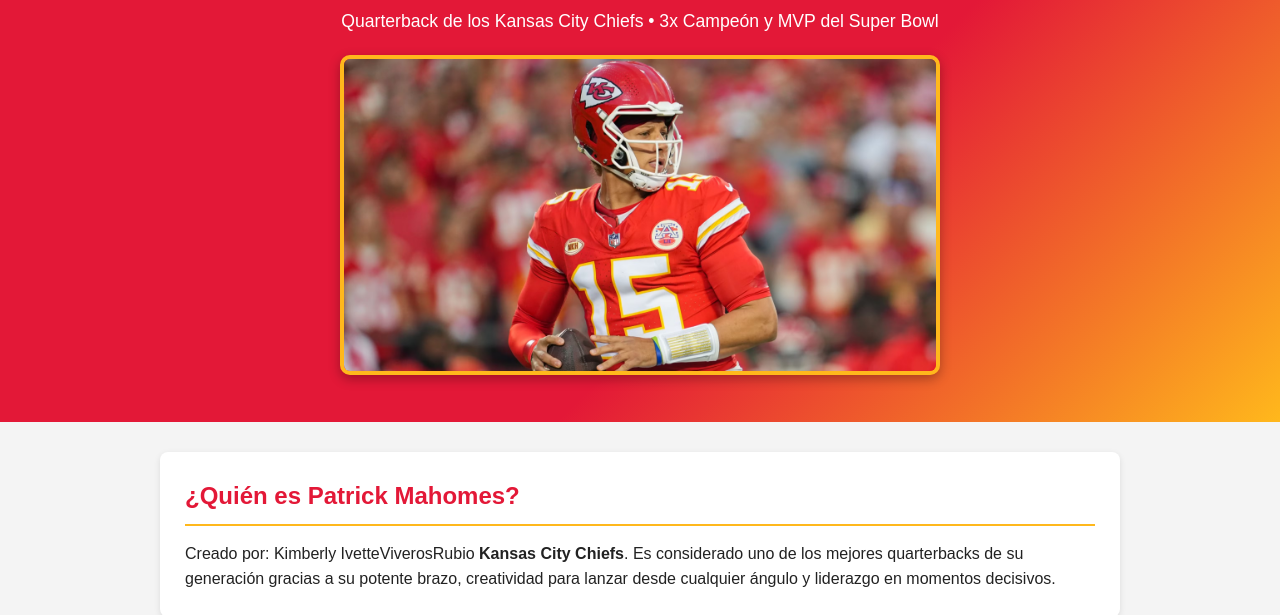
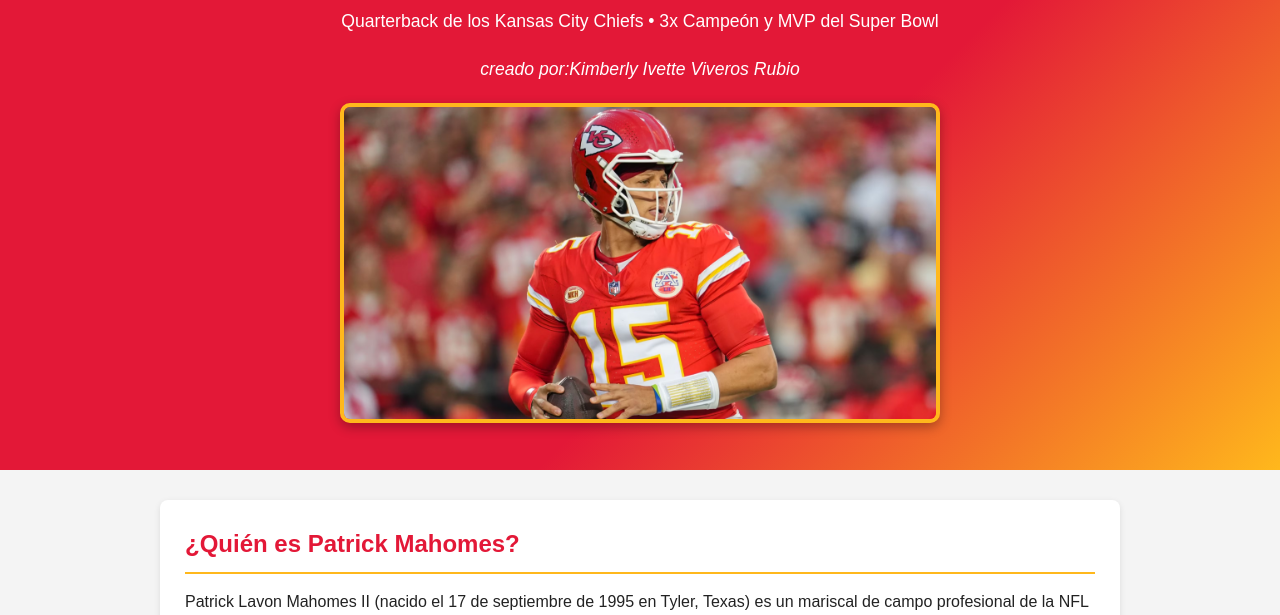
Before and after one commit to kimi02-ops/patrick-mahomes, a plain HTML site: page index.html in a window 1280 px wide. Shown: the part 175-790 px from the top of the page. Drawn offline with Linux system fonts and the light colour scheme.

Commit message:
Update index.html

```diff
--- a/index.html
+++ b/index.html
@@ -234,6 +234,7 @@
   <header id="inicio">
     <h1>Patrick Mahomes #15</h1>
     <p>Quarterback de los Kansas City Chiefs • 3x Campeón y MVP del Super Bowl</p>
+    <p><em>creado por:Kimberly Ivette Viveros Rubio</em></p>
     <img
       src="a.avif">
   </header>
@@ -241,7 +242,7 @@
   <div class="contenedor">
     <section>
       <h2>¿Quién es Patrick Mahomes?</h2>
-      <p>Creado por: Kimberly IvetteViverosRubio <strong>Kansas City Chiefs</strong>. Es considerado uno de los mejores quarterbacks de su generación gracias a su potente brazo, creatividad para lanzar desde cualquier ángulo y liderazgo en momentos decisivos.
+      <p>Patrick Lavon Mahomes II (nacido el 17 de septiembre de 1995 en Tyler, Texas) es un mariscal de campo profesional de la NFL que juega para los <strong>Kansas City Chiefs</strong>. Es considerado uno de los mejores quarterbacks de su generación gracias a su potente brazo, creatividad para lanzar desde cualquier ángulo y liderazgo en momentos decisivos.
       </p>
     </section>
 
```
